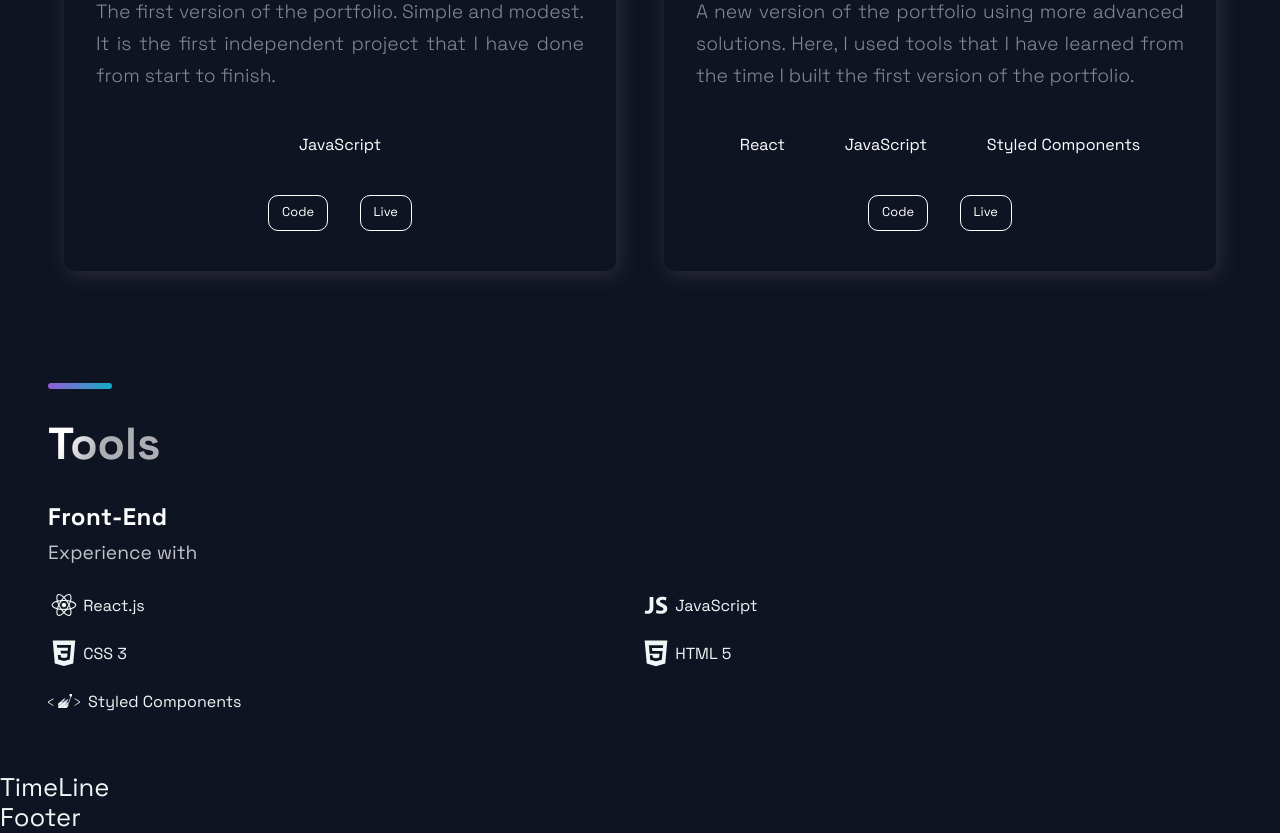
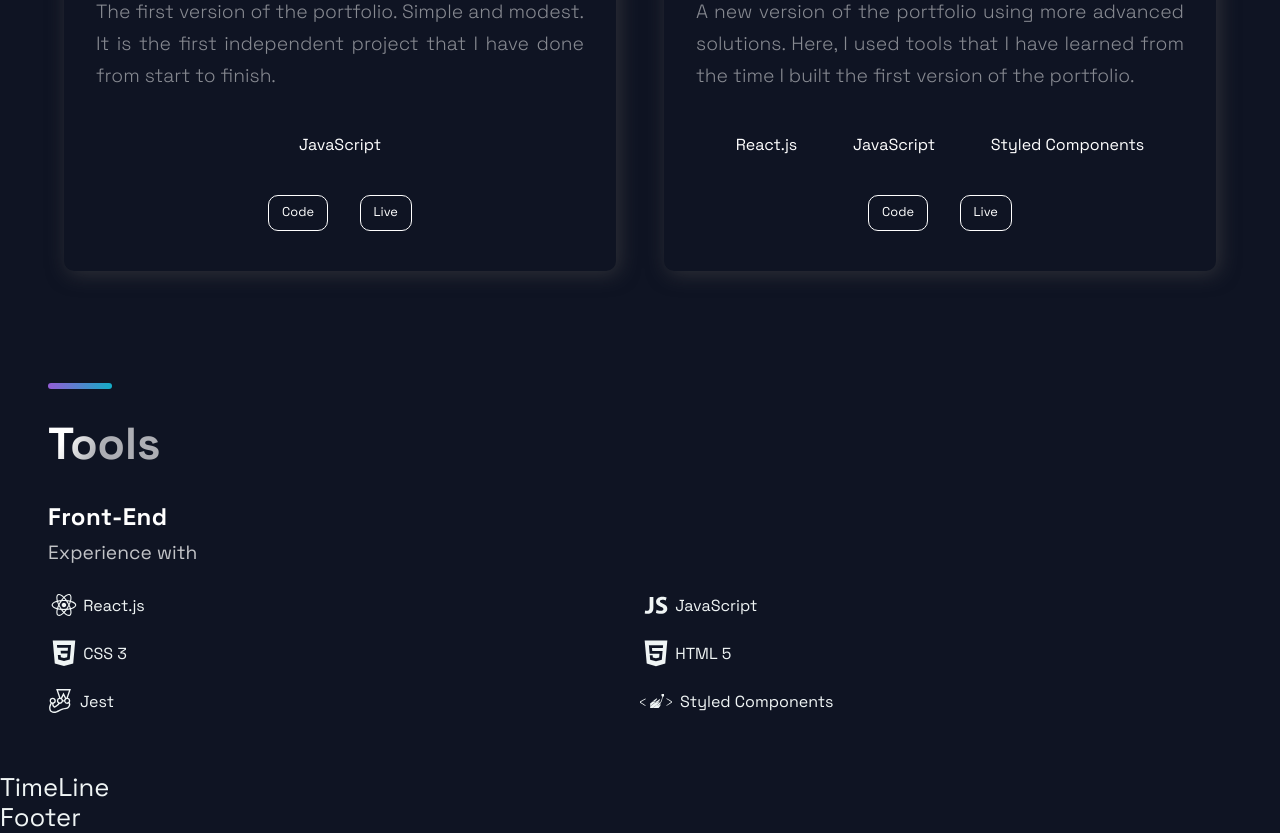
Before and after one commit to lukaszmielczarekdev/my-portfolio, a React (Create React App) app: page / in a window 1280 px wide. Shown: the part 2280-3113 px from the top of the page. Built offline with nearby package versions, Linux system fonts and the light colour scheme.

Commit message:
MP-12 add jest experience to the tool section and update constants

```diff
--- a/src/components/Tools/Tools.jsx
+++ b/src/components/Tools/Tools.jsx
@@ -1,6 +1,6 @@
 import React from "react";
 import { DiReact, DiJavascript1, DiCss3, DiHtml5 } from "react-icons/di";
-import { SiStyledcomponents } from "react-icons/si";
+import { SiStyledcomponents, SiJest } from "react-icons/si";
 import { ToolsList, ToolsItem, ToolsParagraph, ToolsTitle } from "./ToolStyles";
 import {
   Section,
@@ -21,15 +21,18 @@
           <DiReact size={"2rem"} style={{ marginRight: "0.2rem" }} /> React.js
         </ToolsItem>
         <ToolsItem>
-          <DiJavascript1 size={"2rem"} style={{ marginRight: "0.2rem" }} />{" "}
+          <DiJavascript1 size={"2rem"} style={{ marginRight: "0.2rem" }} />
           JavaScript
         </ToolsItem>
         <ToolsItem>
           <DiCss3 size={"2rem"} style={{ marginRight: "0.2rem" }} /> CSS&nbsp;3
         </ToolsItem>
         <ToolsItem>
-          <DiHtml5 size={"2rem"} style={{ marginRight: "0.2rem" }} />{" "}
+          <DiHtml5 size={"2rem"} style={{ marginRight: "0.2rem" }} />
           HTML&nbsp;5
+        </ToolsItem>
+        <ToolsItem>
+          <SiJest size={"1.5rem"} style={{ marginRight: "0.5rem" }} /> Jest
         </ToolsItem>
         <ToolsItem>
           <SiStyledcomponents size={"2rem"} style={{ marginRight: "0.5rem" }} />
--- a/src/constants/constants.js
+++ b/src/constants/constants.js
@@ -8,7 +8,7 @@
     description:
       "The application uses a gamification system to activate and motivate the user to learn English, who, as a reward for learning and overcoming challenges, wins trophies and gains access to the next levels of the game. The application has a built-in test creation mechanism and in addition to overcoming story challenges, it offers the user to create their own challenges based on the provided materials.",
     image: ri,
-    tags: ["React", "JavaScript", "Jest", "External API"],
+    tags: ["React.js", "JavaScript", "Jest", "External API"],
     source: "https://github.com/lukaszmielczarekdev/rocket-english",
     visit: "https://rocket-english.pages.dev",
     id: 0,
@@ -18,7 +18,7 @@
     description:
       "The app converts the current time to a specific year and displays historical events based on that date. It also allows the user to search for a specific date or draw a random one.",
     image: wyin,
-    tags: ["React", "JavaScript", "External API"],
+    tags: ["React.js", "JavaScript", "External API"],
     source: "https://gitlab.com/niemamemaila/wyin-fe-webapp",
     visit: "https://app-ci.spio-wyin.workers.dev",
     id: 1,
@@ -38,7 +38,7 @@
     description:
       "A new version of the portfolio using more advanced solutions. Here, I used tools that I have learned from the time I built the first version of the portfolio.",
     image: portfolioOld,
-    tags: ["React", "JavaScript", "Styled Components"],
+    tags: ["React.js", "JavaScript", "Styled Components"],
     source: "https://github.com/lukaszmielczarekdev/my-portfolio",
     visit: "https://lukasz-mielczarek.pages.dev",
     id: 2,
```
